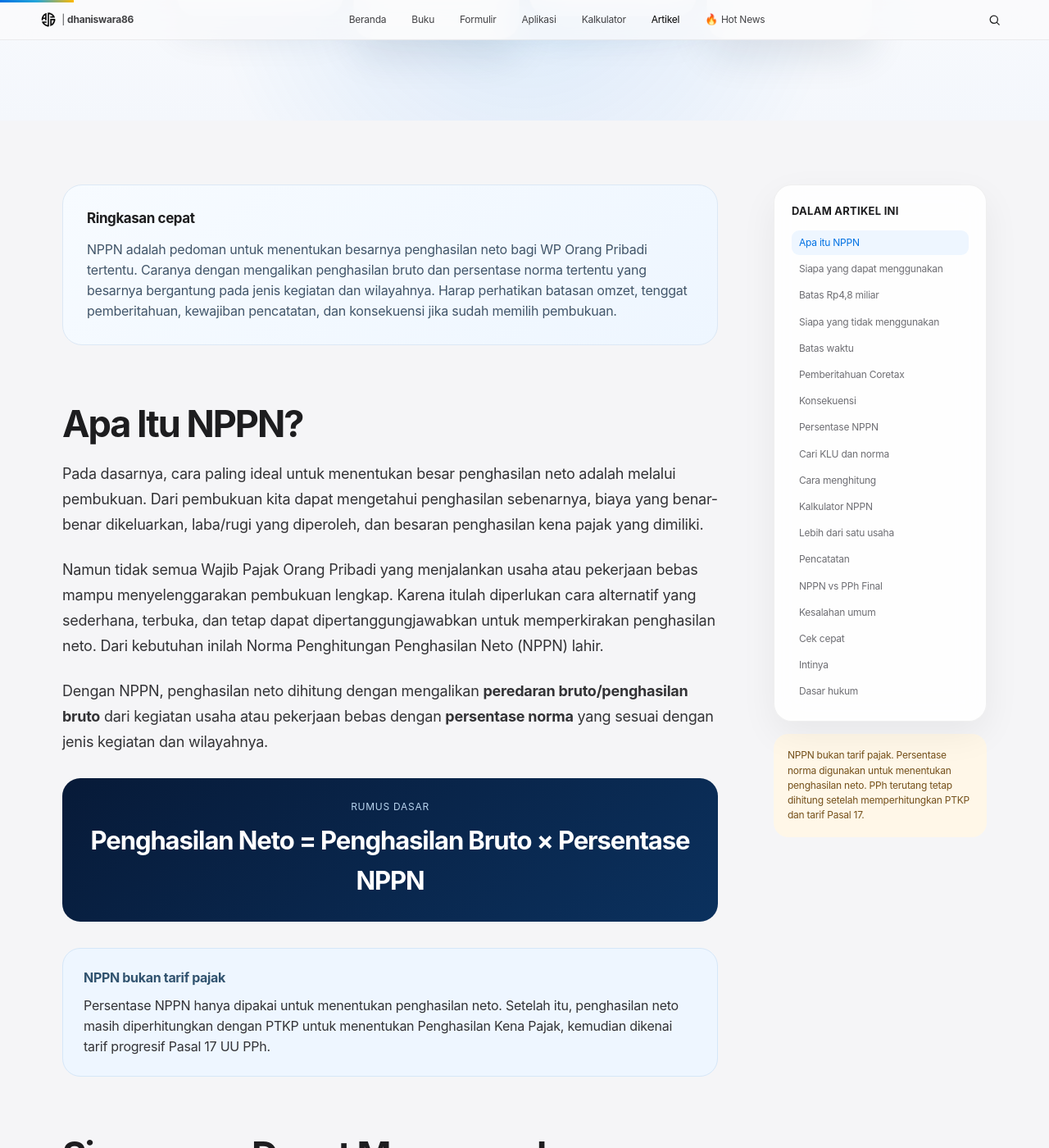
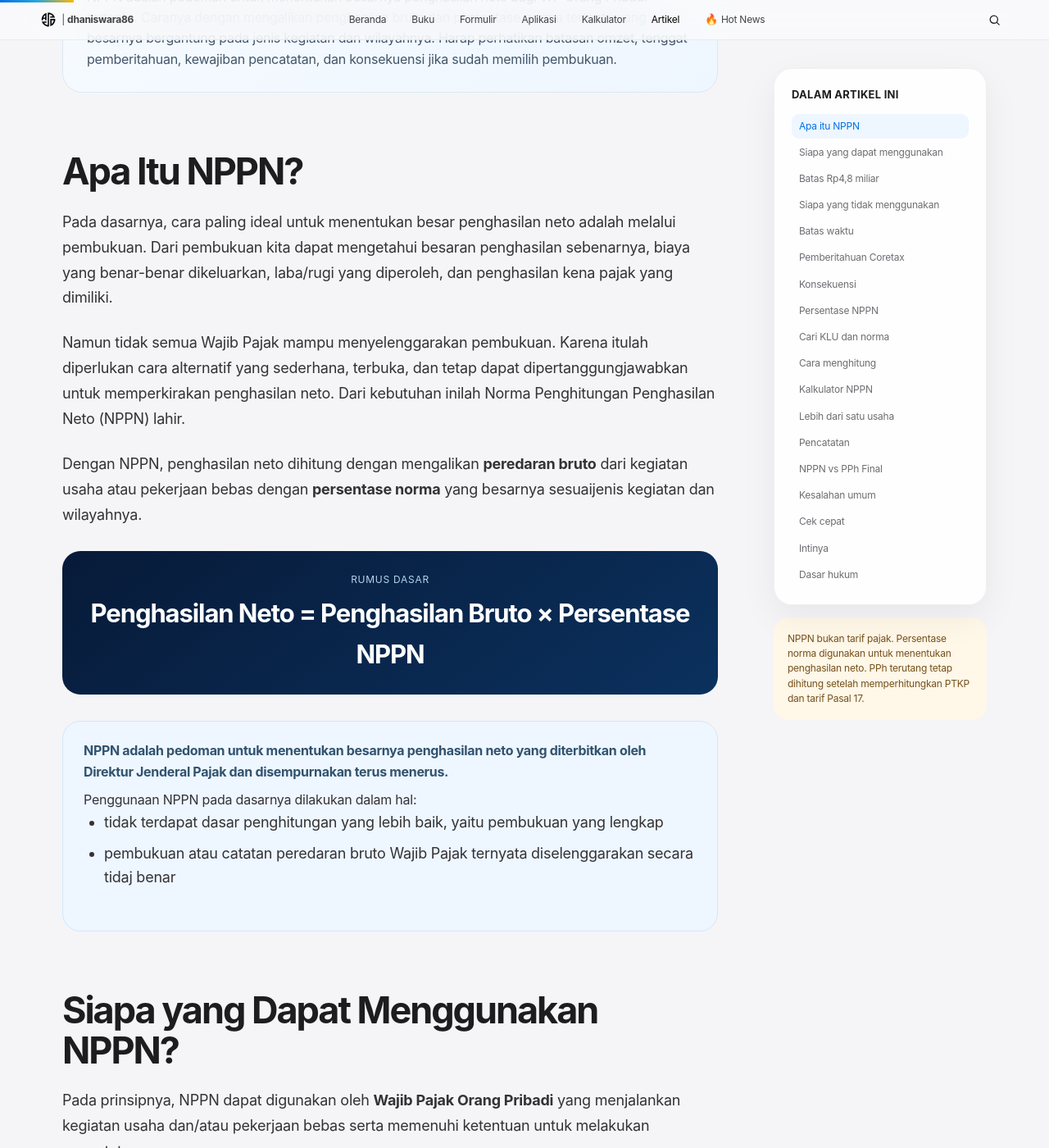
Before and after one commit to dhaniswara86/dhaniswara86.github.io, a Jekyll site: the page built from _artikel/nppn.md, in a window 1280 px wide and 1400 px high, scrolled down 1123 px. Shown: the whole window at 82% size. Built offline with Jekyll 4.4.1, drawn with Linux system fonts in a browser that asks for light colours; some of the changed text lies outside the part shown.

Commit message:
Refine NPPN article content and headings
Updated title, hero section, and excerpt for clarity. Revised text for better readability and accuracy regarding NPPN.

```diff
--- a/_artikel/nppn.md
+++ b/_artikel/nppn.md
@@ -2,10 +2,10 @@
 layout: artikel-editorial
 
 title: "Norma Penghitungan Penghasilan Neto (NPPN): Syarat, Cara Hitung, Batas Waktu & Konsekuensinya"
-hero_title: "Norma Penghitungan Penghasilan Neto."
-hero_accent: "Cara praktis menghitung penghasilan neto tanpa pembukuan."
+hero_title: "Norma Penghitungan."
+hero_accent: "Penghasilan Neto."
 
-excerpt: "Panduan lengkap NPPN untuk Wajib Pajak Orang Pribadi: siapa yang dapat menggunakan, batas omzet, pemberitahuan, pencatatan, persentase berdasarkan KLU dan wilayah, cara hitung, serta konsekuensi jika terlambat."
+excerpt: "Cara Praktis menghitung penghasilan neto tanpa pembukuan. Syarat, cara hitung, batas waktu dan tata cara pemberitahuan."
 description: "Panduan praktis Norma Penghitungan Penghasilan Neto (NPPN), termasuk syarat penggunaan, batas peredaran bruto Rp4,8 miliar, pemberitahuan melalui Coretax DJP, pencarian persentase PER-17/PJ/2015, kalkulator NPPN, dan konsekuensi pembukuan."
 
 category: "PPh"
@@ -65,12 +65,12 @@
 <h2>Apa Itu NPPN?</h2>
 
 <p>
-Pada dasarnya, cara paling ideal untuk menentukan besar penghasilan neto adalah melalui pembukuan. Dari pembukuan kita dapat mengetahui penghasilan sebenarnya, biaya yang benar-benar dikeluarkan, laba/rugi yang diperoleh, dan besaran penghasilan kena pajak yang dimiliki. </p>
+Pada dasarnya, cara paling ideal untuk menentukan besar penghasilan neto adalah melalui pembukuan. Dari pembukuan kita dapat mengetahui besaran penghasilan sebenarnya, biaya yang benar-benar dikeluarkan, laba/rugi yang diperoleh, dan penghasilan kena pajak yang dimiliki. </p>
 
-<p> Namun tidak semua Wajib Pajak Orang Pribadi yang menjalankan usaha atau pekerjaan bebas mampu menyelenggarakan pembukuan lengkap. Karena itulah diperlukan cara alternatif yang sederhana, terbuka, dan tetap dapat dipertanggungjawabkan untuk memperkirakan penghasilan neto. Dari kebutuhan inilah Norma Penghitungan Penghasilan Neto (NPPN) lahir. </p>
+<p> Namun tidak semua Wajib Pajak mampu menyelenggarakan pembukuan. Karena itulah diperlukan cara alternatif yang sederhana, terbuka, dan tetap dapat dipertanggungjawabkan untuk memperkirakan penghasilan neto. Dari kebutuhan inilah Norma Penghitungan Penghasilan Neto (NPPN) lahir. </p>
 
 <p>
-Dengan NPPN, penghasilan neto dihitung dengan mengalikan <strong>peredaran bruto/penghasilan bruto</strong> dari kegiatan usaha atau pekerjaan bebas dengan <strong>persentase norma</strong> yang sesuai dengan jenis kegiatan dan wilayahnya.
+Dengan NPPN, penghasilan neto dihitung dengan mengalikan <strong>peredaran bruto</strong> dari kegiatan usaha atau pekerjaan bebas dengan <strong>persentase norma</strong> yang besarnya sesuaijenis kegiatan dan wilayahnya.
 </p>
 
 <div class="jk-formula-box">
@@ -79,10 +79,10 @@
 </div>
 
 <div class="jk-callout jk-callout-blue">
-<strong>NPPN bukan tarif pajak</strong>
+<strong>NPPN adalah pedoman untuk menentukan besarnya penghasilan neto yang diterbitkan oleh Direktur Jenderal Pajak dan disempurnakan terus menerus.</strong>
 <p>
-Persentase NPPN hanya dipakai untuk menentukan penghasilan neto. Setelah itu, penghasilan neto masih diperhitungkan dengan PTKP untuk menentukan Penghasilan Kena Pajak, kemudian dikenai tarif progresif Pasal 17 UU PPh.
-</p>
+Penggunaan NPPN pada dasarnya dilakukan dalam hal:
+  <ul><li>tidak terdapat dasar penghitungan yang lebih baik, yaitu pembukuan yang lengkap</li><li>pembukuan atau catatan peredaran bruto Wajib Pajak ternyata diselenggarakan secara tidaj benar</li></ul></p>
 </div>
 </section>
 
```
